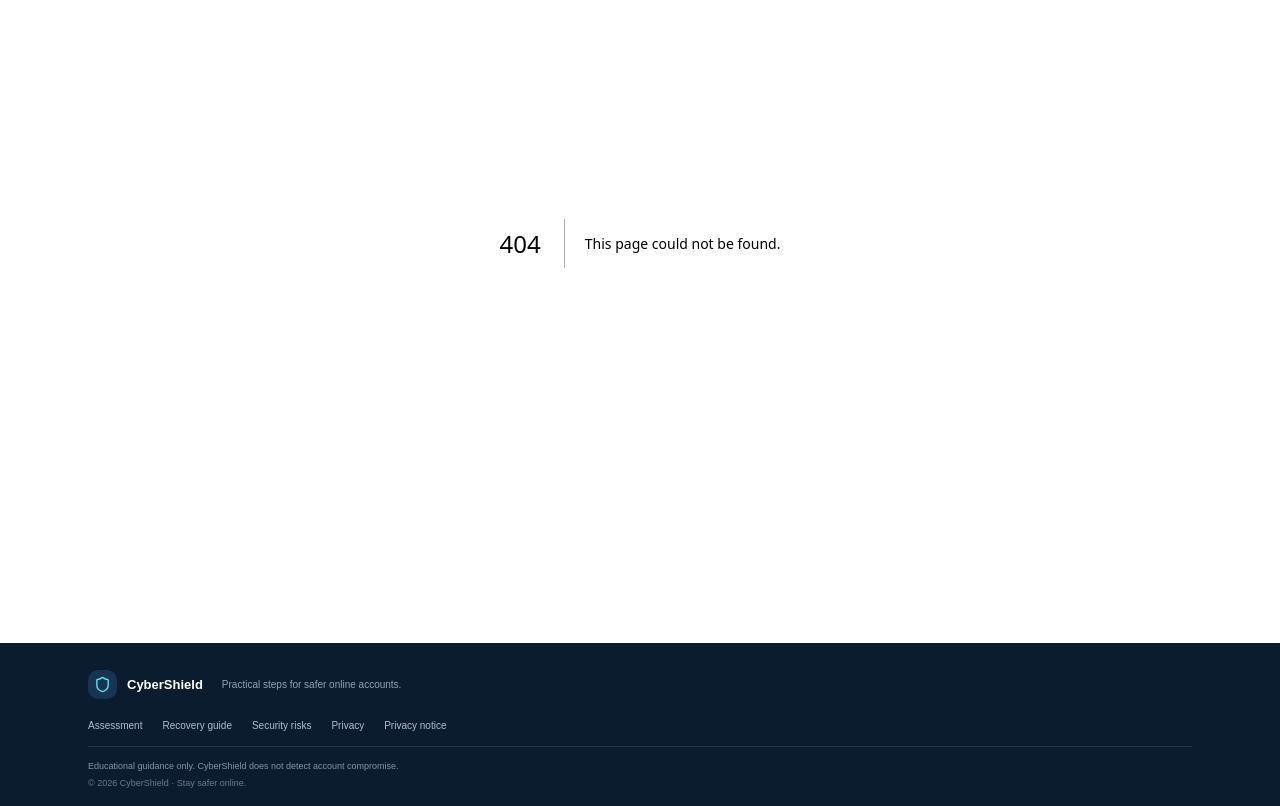
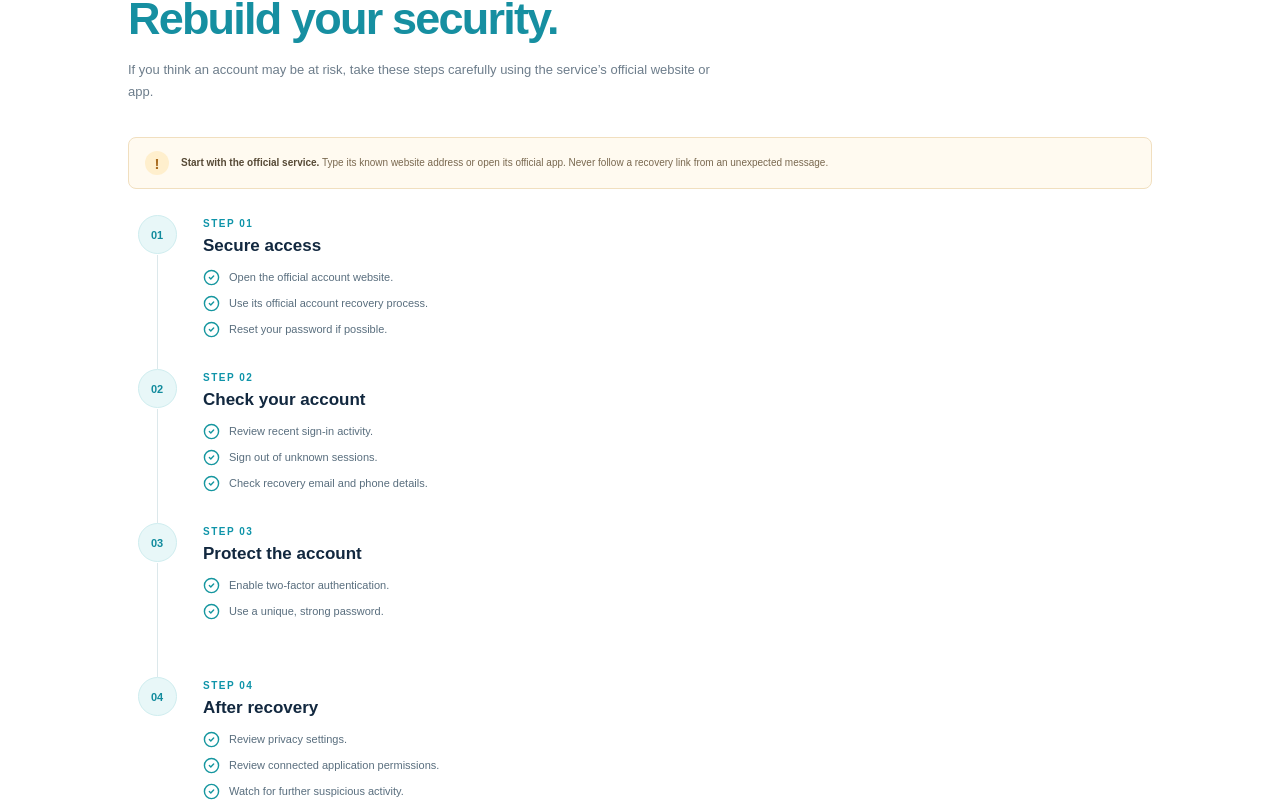
Before and after one commit to sanjanasgowda01/Cybershield-, a Next.js app: page /recovery in a window 1280 px wide. Before the commit this address had no page. Shown: the part 234-1040 px from the top of the page. Built offline with nearby package versions, Linux system fonts and the light colour scheme.

Commit message:
feat: implement account recovery guidance (#3)

```diff
--- /dev/null
+++ b/src/data/recoverySteps.js
@@ -0,0 +1,6 @@
+export const recoverySteps = [
+  { number: '01', title: 'Secure access', icon: 'ShieldCheck', steps: ['Open the official account website.', 'Use its official account recovery process.', 'Reset your password if possible.'] },
+  { number: '02', title: 'Check your account', icon: 'ScanSearch', steps: ['Review recent sign-in activity.', 'Sign out of unknown sessions.', 'Check recovery email and phone details.'] },
+  { number: '03', title: 'Protect the account', icon: 'LockKeyhole', steps: ['Enable two-factor authentication.', 'Use a unique, strong password.'] },
+  { number: '04', title: 'After recovery', icon: 'Eye', steps: ['Review privacy settings.', 'Review connected application permissions.', 'Watch for further suspicious activity.'] },
+];
```
Also changed, not shown: app/recovery/page.jsx (added, +4 -0 lines).
